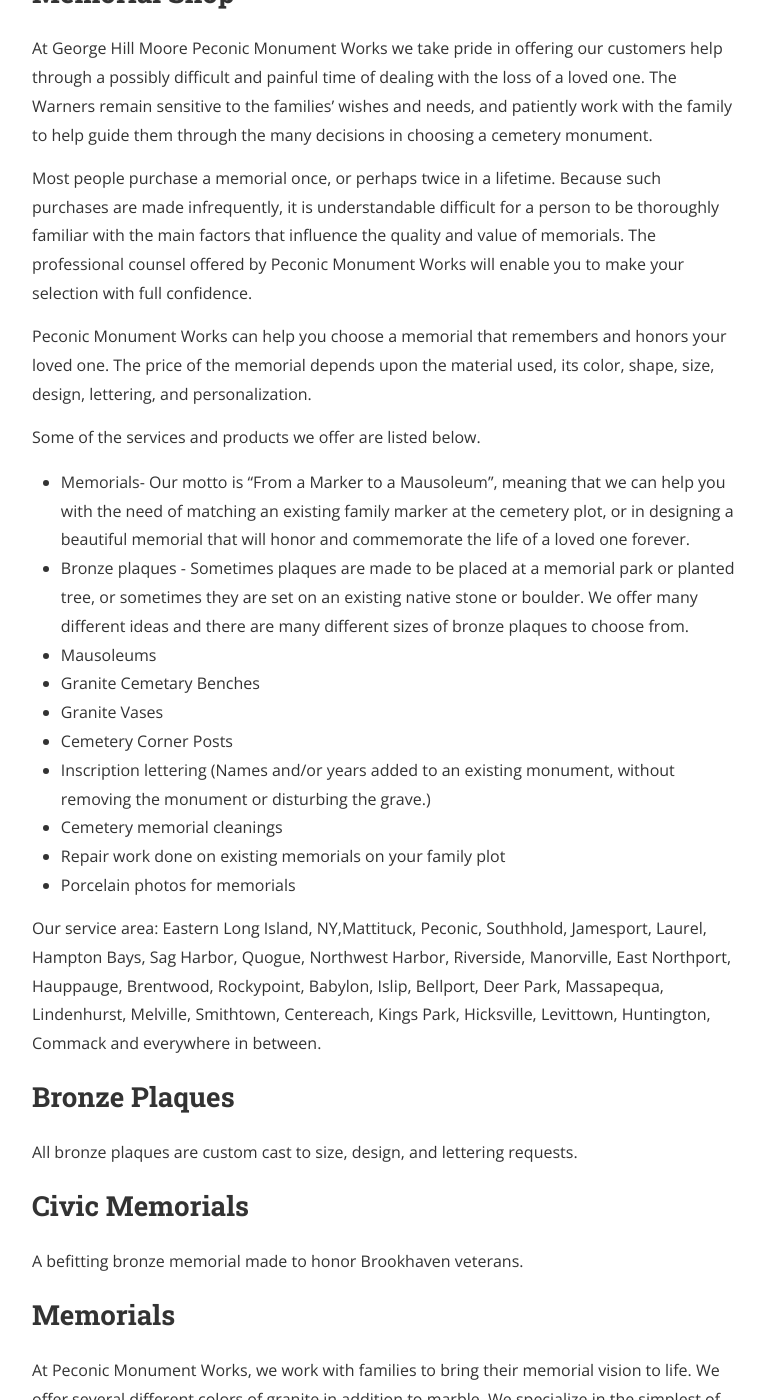
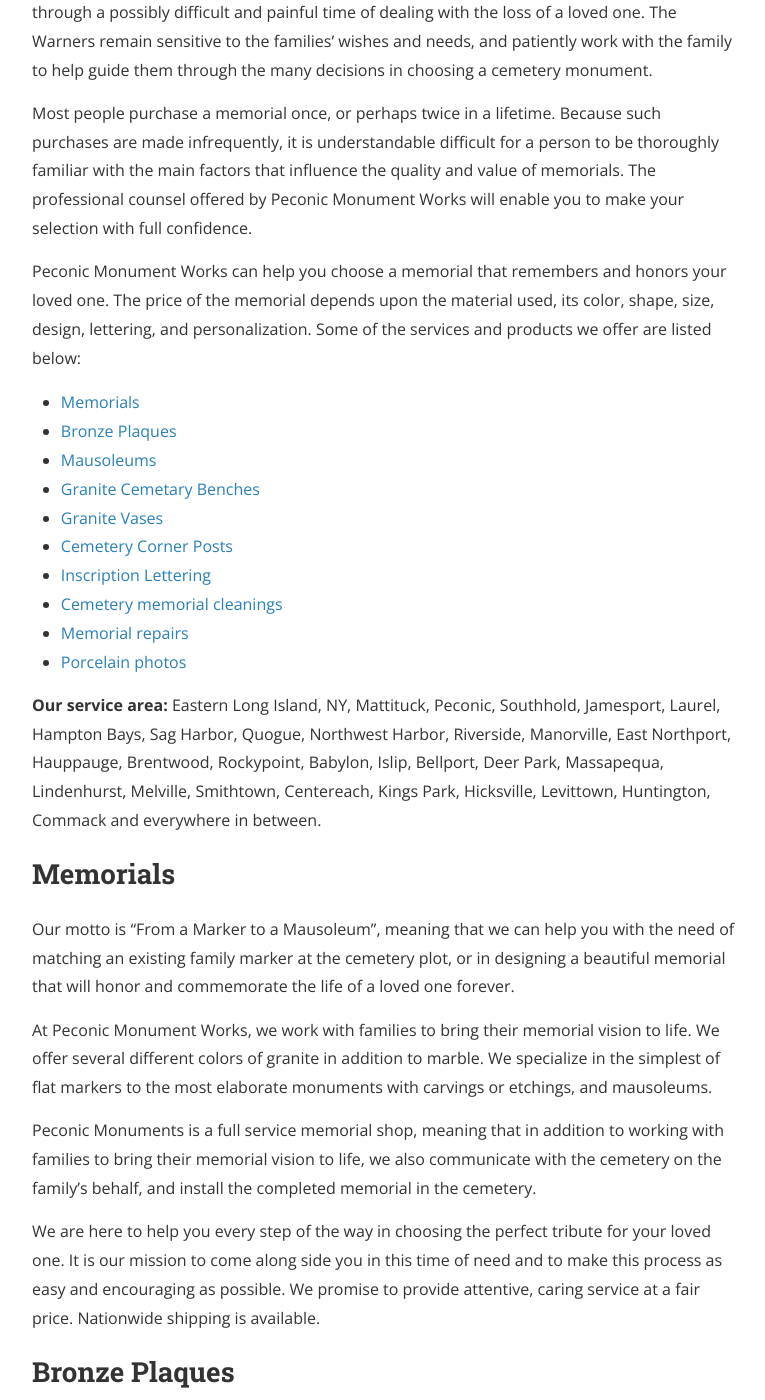
Before and after one commit to peconicmonuments/peconicmonuments.github.io, a Jekyll site: the page built from services.md, in a window 1280 px wide and 1400 px high, scrolled down 328 px. Shown: the whole window, without its empty margins (256-1021 px from the left). Built offline with Jekyll 4.4.1, drawn with Linux system fonts in a browser that asks for light colours; nearby versions of some CDN libraries; some of the changed text lies outside the part shown.

Commit message:
linking services

```diff
--- a/services.md
+++ b/services.md
@@ -3,7 +3,7 @@
 title: Services
 ---
 
-## From A Marker To A Mausoleum - Your Full Service Memorial Shop
+#### *From A Marker To A Mausoleum - Your Full Service Memorial Shop*
 
 At George Hill Moore Peconic Monument Works we take pride in offering
 our customers help through a possibly difficult and painful time of
@@ -12,61 +12,42 @@
 help guide them through the many decisions in choosing a cemetery
 monument.
 
-Most people purchase a memorial once, or perhaps twice in a lifetime.
-Because such purchases are made infrequently, it is understandable
-difficult for a person to be thoroughly familiar with the main factors
-that influence the quality and value of memorials.  The professional
-counsel offered by Peconic Monument Works will enable you to make your
-selection with full confidence.
+Most people purchase a memorial once, or perhaps twice in a lifetime. Because
+such purchases are made infrequently, it is understandable difficult for a
+person to be thoroughly familiar with the main factors that influence the
+quality and value of memorials.  The professional counsel offered by Peconic
+Monument Works will enable you to make your selection with full confidence.
 
-Peconic Monument Works can help you choose a memorial that remembers
-and honors your loved one.  The price of the memorial depends upon the
-material used, its color, shape, size, design, lettering, and
-personalization.
+Peconic Monument Works can help you choose a memorial that remembers and honors
+your loved one.  The price of the memorial depends upon the material used, its
+color, shape, size, design, lettering, and personalization. Some of the
+services and products we offer are listed below:
 
-Some of the services and products we offer are listed below.
+* [Memorials](#memorials)
+* [Bronze Plaques](#bronze-plaques)
+* [Mausoleums](#mausoleums)
+* [Granite Cemetary Benches](#granite-cemetary-benches)
+* [Granite Vases](#granite-vases)
+* [Cemetery Corner Posts](#cemetery-corner-posts)
+* [Inscription Lettering](#inscription-lettering)
+* [Cemetery memorial cleanings](#cemetery-memorial-cleanings)
+* [Memorial repairs](#memorial-repairs)
+* [Porcelain photos](#porcelain-photos)
 
- * Memorials- Our motto is "From a Marker to a Mausoleum", meaning
-   that we can help you with the need of matching an existing family
-   marker at the cemetery plot, or in designing a beautiful memorial
-   that will honor and commemorate the life of a loved one forever.
- * Bronze plaques - Sometimes plaques are made to be placed at a
-   memorial park or planted tree, or sometimes they are set on an
-   existing native stone or boulder.  We offer many different ideas
-   and there are many different sizes of bronze plaques to choose
-   from.
- * Mausoleums
- * Granite Cemetary Benches
- * Granite Vases
- * Cemetery Corner Posts
- * Inscription lettering (Names and/or years added to an existing
-   monument, without removing the monument or disturbing the grave.)
- * Cemetery memorial cleanings
- * Repair work done on existing memorials on your family plot
- * Porcelain photos for memorials
-
-Our service area: Eastern Long Island, NY,Mattituck, Peconic,
-Southhold, Jamesport, Laurel, Hampton Bays, Sag Harbor, Quogue,
-Northwest Harbor, Riverside, Manorville, East Northport, Hauppauge,
-Brentwood, Rockypoint, Babylon, Islip, Bellport, Deer Park, Massapequa,
-Lindenhurst, Melville, Smithtown, Centereach, Kings Park, Hicksville,
-Levittown, Huntington, Commack and everywhere in between.
-
-
-## Bronze Plaques
-
-All bronze plaques are custom cast to size, design, and lettering
-requests.
-
-
-
-## Civic Memorials
-
-A befitting bronze memorial made to honor Brookhaven veterans.
-
+**Our service area:** Eastern Long Island, NY, Mattituck, Peconic, Southhold,
+Jamesport, Laurel, Hampton Bays, Sag Harbor, Quogue, Northwest Harbor,
+Riverside, Manorville, East Northport, Hauppauge, Brentwood, Rockypoint,
+Babylon, Islip, Bellport, Deer Park, Massapequa, Lindenhurst, Melville,
+Smithtown, Centereach, Kings Park, Hicksville, Levittown, Huntington, Commack
+and everywhere in between.
 
 
 ## Memorials
+
+Our motto is "From a Marker to a Mausoleum", meaning that we can help you with
+the need of matching an existing family marker at the cemetery plot, or in
+designing a beautiful memorial that will honor and commemorate the life of a
+loved one forever.
 
 At Peconic Monument Works, we work with families to bring their
 memorial vision to life.  We offer several different colors of
@@ -85,6 +66,19 @@
 possible. We promise to provide attentive, caring service at a fair
 price. Nationwide shipping is available.
 
+
+## Bronze Plaques
+
+Sometimes plaques are made to be placed at a memorial park or planted tree, or
+sometimes they are set on an existing native stone or boulder.  We offer many
+different ideas and there are many different sizes of bronze plaques to choose
+from. All bronze plaques are custom cast to size, design, and lettering
+requests.
+
+
+## Civic Memorials
+
+A befitting bronze memorial made to honor Brookhaven veterans.
 
 
 ## Granite Vases
```
Also changed, not shown: other parts of services.md (+4 -1 lines), contact.md (+2 -2 lines).
